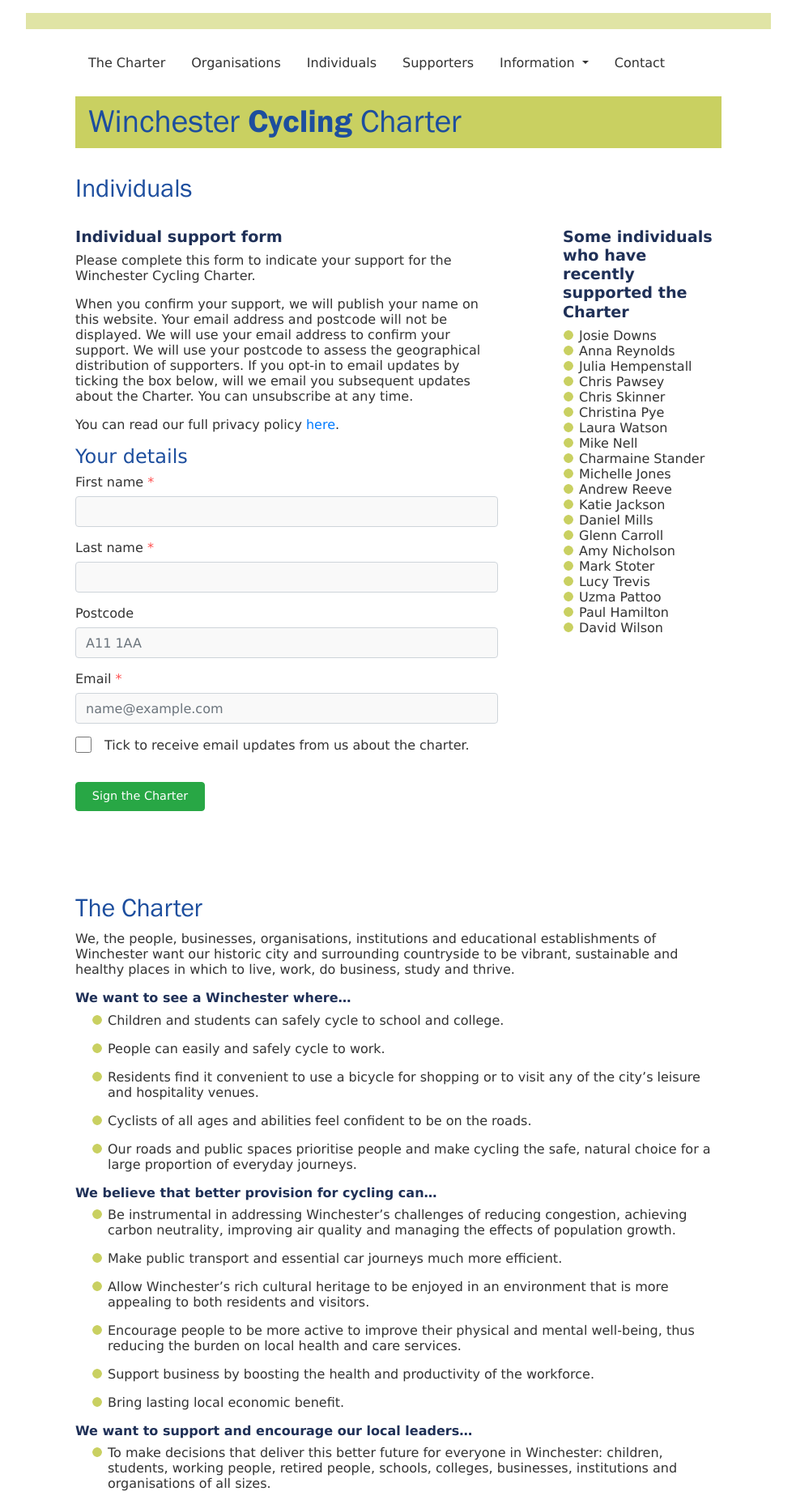
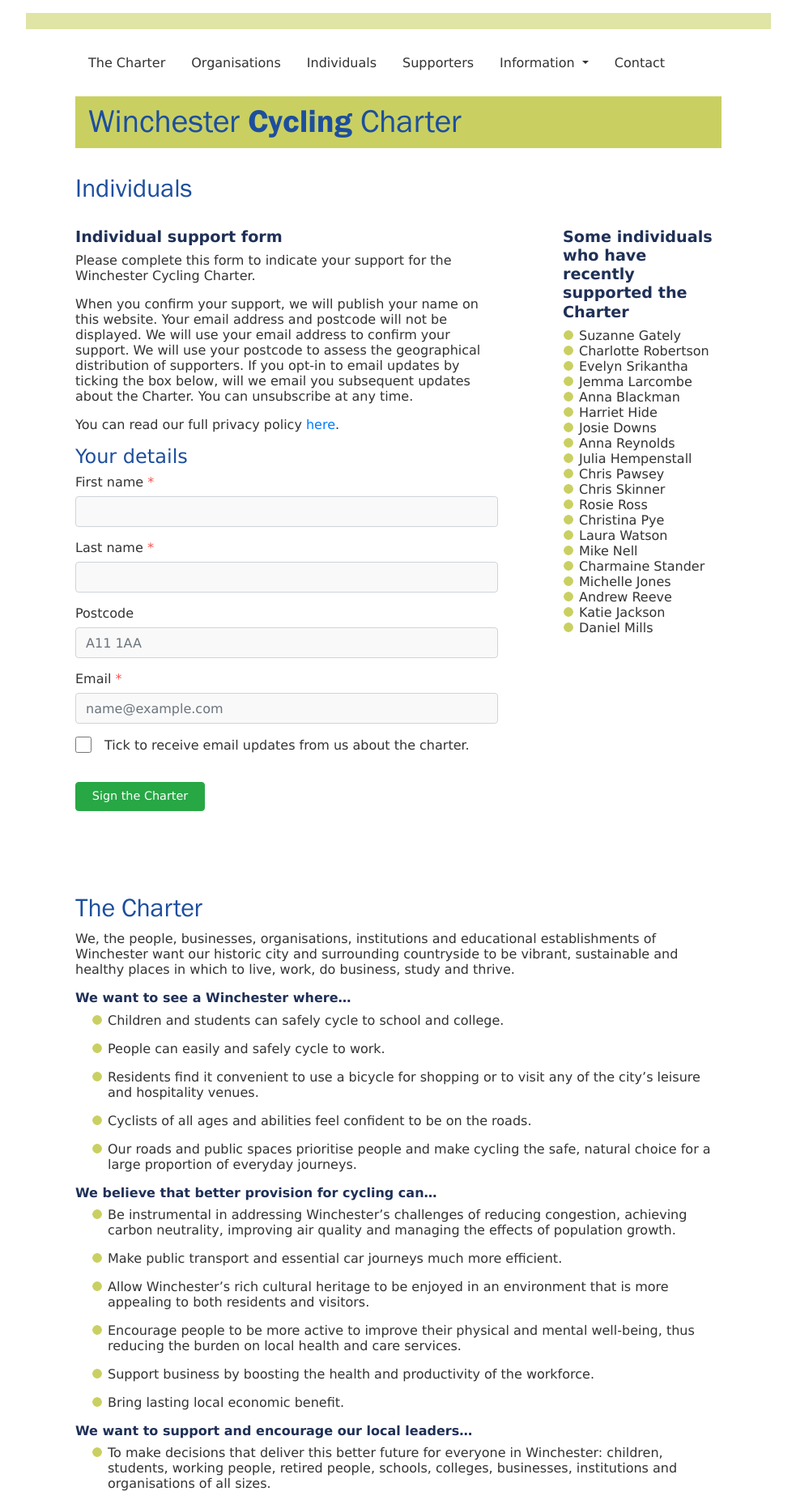
Before and after one commit to winchestercyclingcharter/winchestercyclingcharter.github.io, a Jekyll site: the page built from ind-page.md, in a window 1280 px wide. Shown: the whole page at 81% size, without its empty margins (148-1131 px from the left). Built offline with Jekyll 4.4.1, drawn with Linux system fonts in a browser that asks for light colours; nearby versions of some CDN libraries.

Commit message:
Update people.yml

```diff
--- a/_data/people.yml
+++ b/_data/people.yml
@@ -480,3 +480,10 @@ people:
 - { lastname: Reynolds, firstname: Anna, dt: 20210620-212647-279076 }
 - { lastname: Hempenstall, firstname: Julia, dt: 20210620-212543-661560 }
 - { lastname: Downs, firstname: Josie, dt: 20210620-212945-553126 }
+- { lastname: Hide, firstname: Harriet, dt: 20210620-214417-832566 }
+- { lastname: Ross, firstname: Rosie, dt: 20210618-203918-861291 }
+- { lastname: Blackman, firstname: Anna, dt: 20210621-065317-331481 }
+- { lastname: Larcombe, firstname: Jemma, dt: 20210621-071751-675360 }
+- { lastname: Srikantha, firstname: Evelyn, dt: 20210621-073619-163649 }
+- { lastname: Robertson, firstname: Charlotte, dt: 20210621-074821-403701 }
+- { lastname: Gately, firstname: Suzanne, dt: 20210621-080750-063182 }
```
